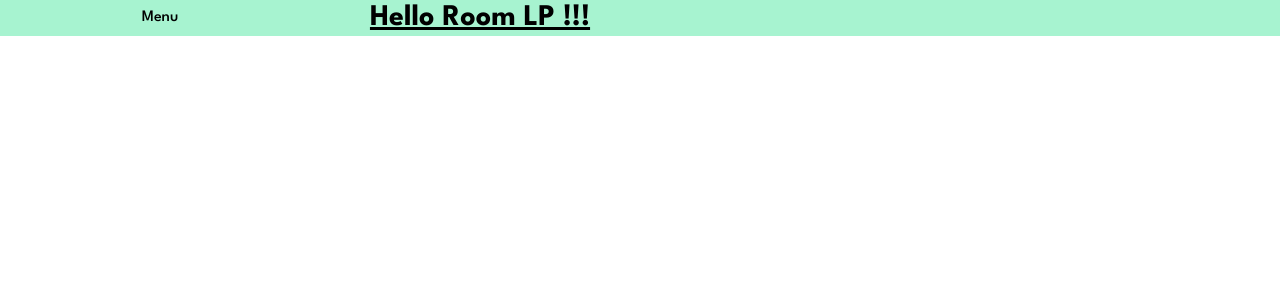
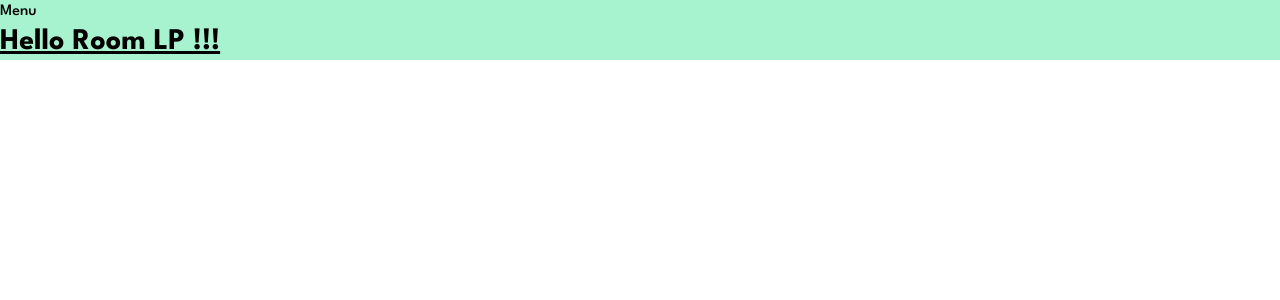
Before and after one commit to Diego-Girao/room-homepage, a React (Vite) app: page / in a window 1280 px wide. Shown: the top 300 px of the page. Built offline with nearby package versions, Linux system fonts and the light colour scheme.

Commit message:
Update remove screens

```diff
--- a/tailwind.config.js
+++ b/tailwind.config.js
@@ -1,21 +1,7 @@
 /** @type {import('tailwindcss').Config} */
 export default {
 	content: ["./src/**/*.{js,jsx,ts,tsx}", "./public/index.html"],
-	theme: {
-		screens: {
-			mobile: "340px",
-			// => @media (min-width: 340px) { ... }
-
-			tablet: "600px",
-			// => @media (min-width: 600px) { ... }
-
-			laptop: "1024px",
-			// => @media (min-width: 1024px) { ... }
-
-			desktop: "1280px",
-			// => @media (min-width: 1280px) { ... }
-		},
-	},
+	theme: {},
 	variants: {
 		extend: {},
 	},
```
